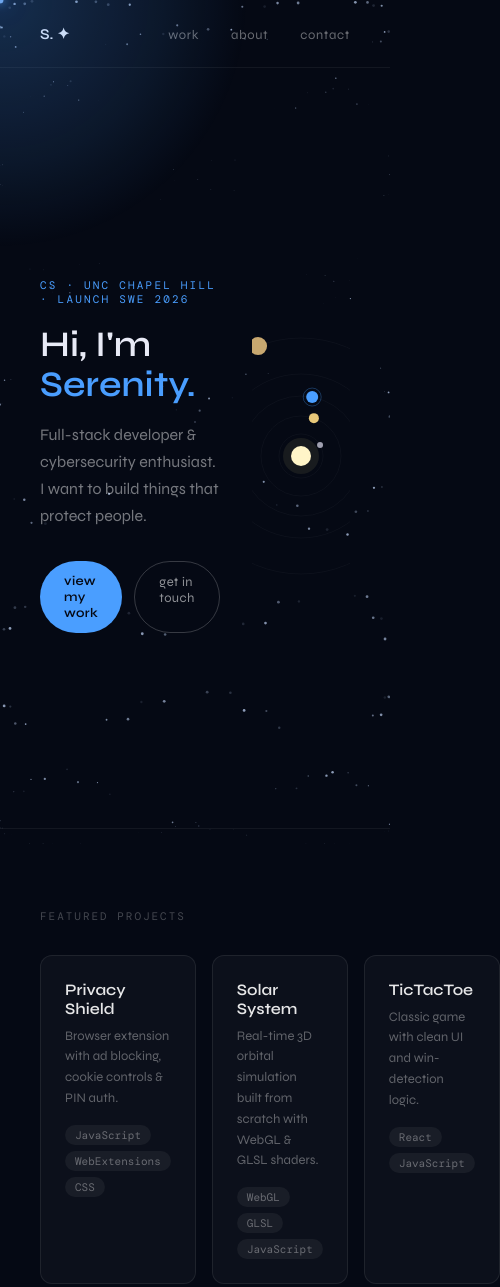
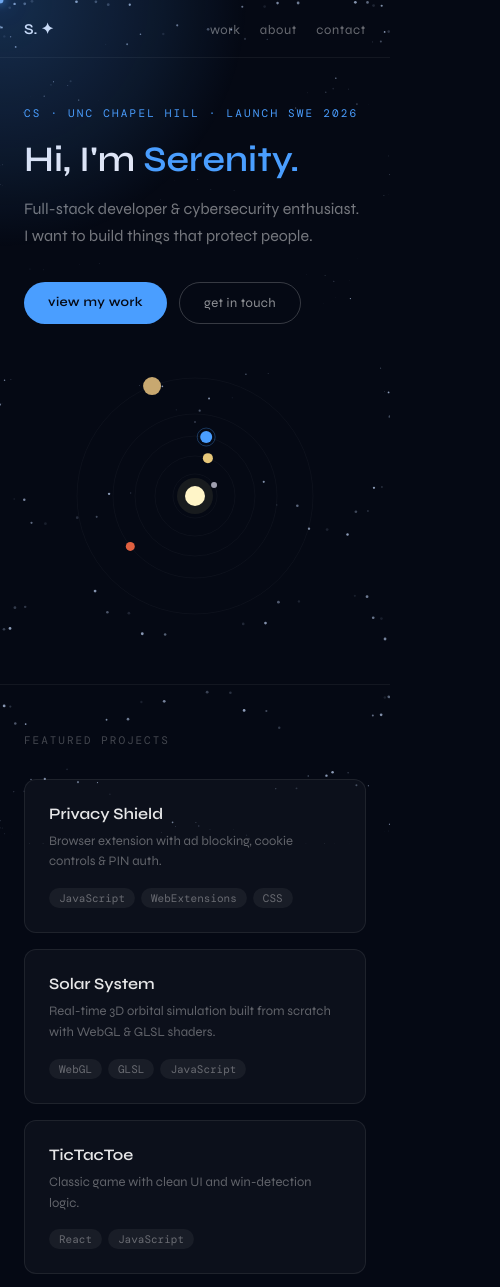
Before and after one commit to serenren13/serenren13.github.io, a plain HTML site: page index.html in a window 390 px wide. Shown: the top 1287 px of the page, 500 px wide, since content can reach past the window. Drawn offline with nearby package versions, Linux system fonts and the light colour scheme; a web font is replaced by a local one.

Commit message:
added media queries for mobile responsiveness

```diff
--- a/style.css
+++ b/style.css
@@ -220,3 +220,31 @@ h1 span {
     font-family: 'DM Mono', monospace;
     letter-spacing: 0.05em;
 }
+
+@media (max-width: 768px) {
+    #hero {
+        grid-template-columns: 1fr;
+        padding: 3rem 1.5rem;
+        min-height: auto;
+    }
+
+    .hero-visual {
+        height: 280px;
+    }
+
+    .projects-grid {
+        grid-template-columns: 1fr;
+    }
+
+    nav {
+        padding: 1.2rem 1.5rem;
+    }
+
+    nav ul {
+        gap: 1.2rem;
+    }
+
+    #about, #projects, #contact {
+        padding: 3rem 1.5rem;
+    }
+}
```
